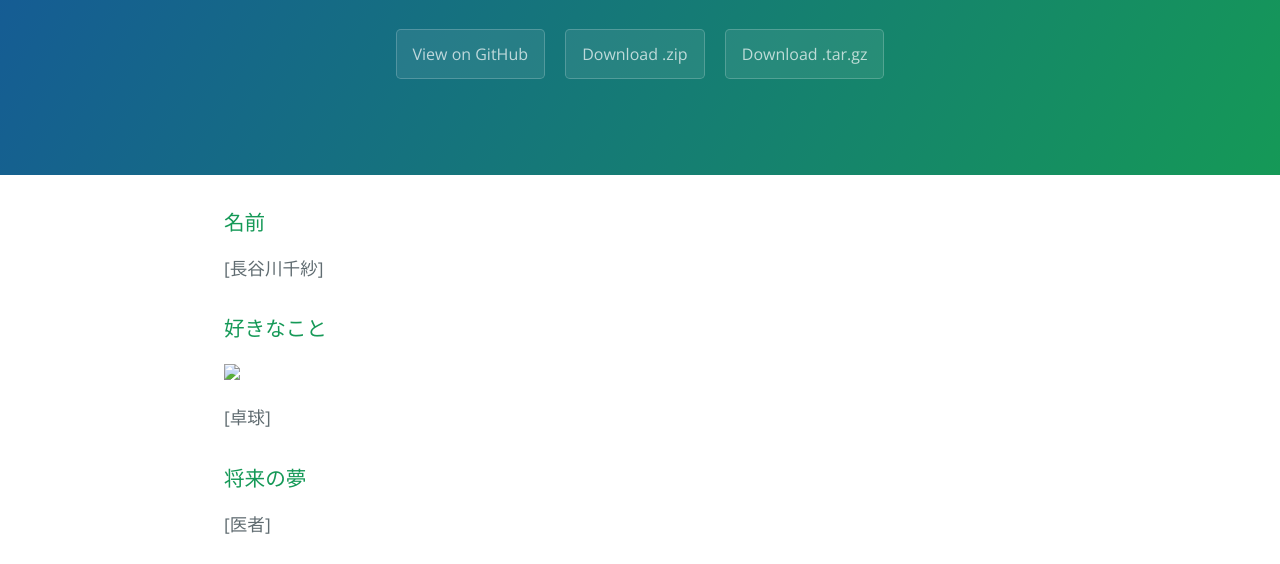
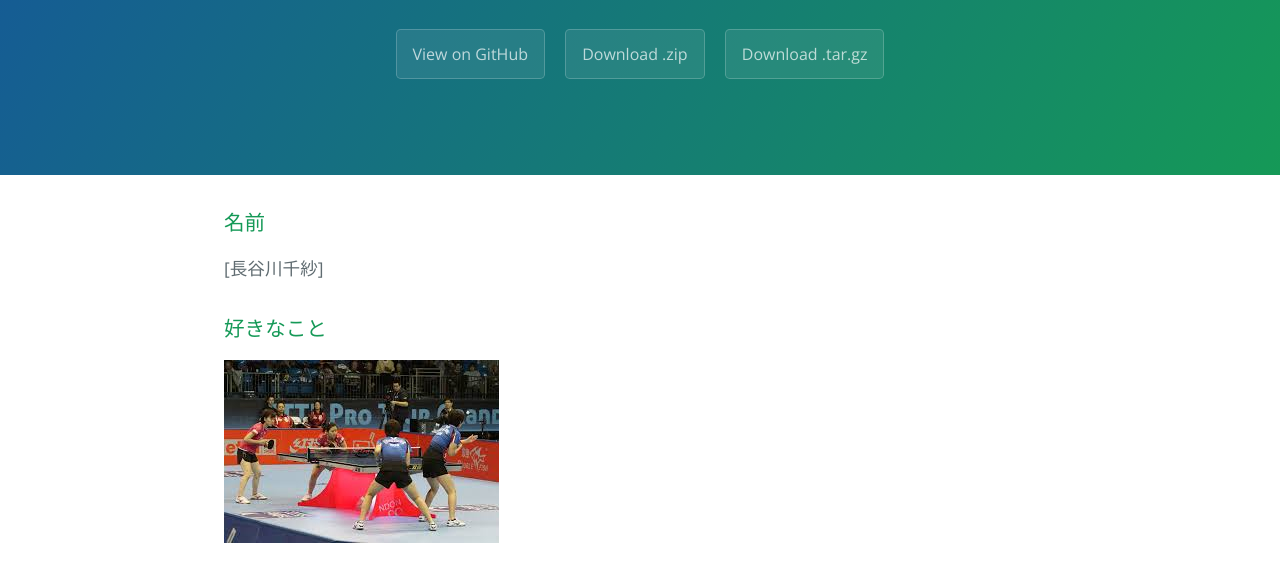
Before and after one commit to c-hasegawa-17pa/web, a plain HTML site: page index.html in a window 1280 px wide. Shown: the part 208-772 px from the top of the page. Drawn offline with nearby package versions, Linux system fonts and the light colour scheme.

Commit message:
Update index.html

```diff
--- a/index.html
+++ b/index.html
@@ -26,7 +26,10 @@
 
 <h3>
 <a id="好きなこと" class="anchor" href="#%E5%A5%BD%E3%81%8D%E3%81%AA%E3%81%93%E3%81%A8" aria-hidden="true"><span aria-hidden="true" class="octicon octicon-link"></span></a>好きなこと</h3>
-<img src=”img01.jpg”/width=”900” height=”630“>
+<div class="images">
+  <img src="img01.jpg" />
+</div>
+
 <p>[卓球]</p>
 
 <h3>
```
